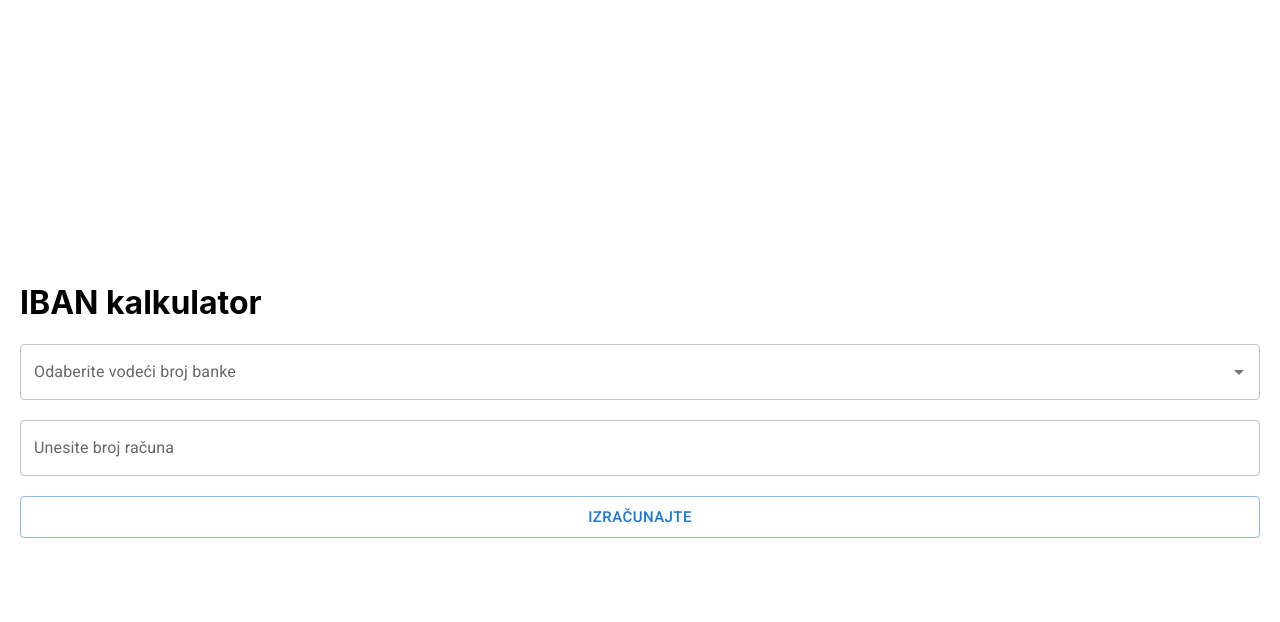
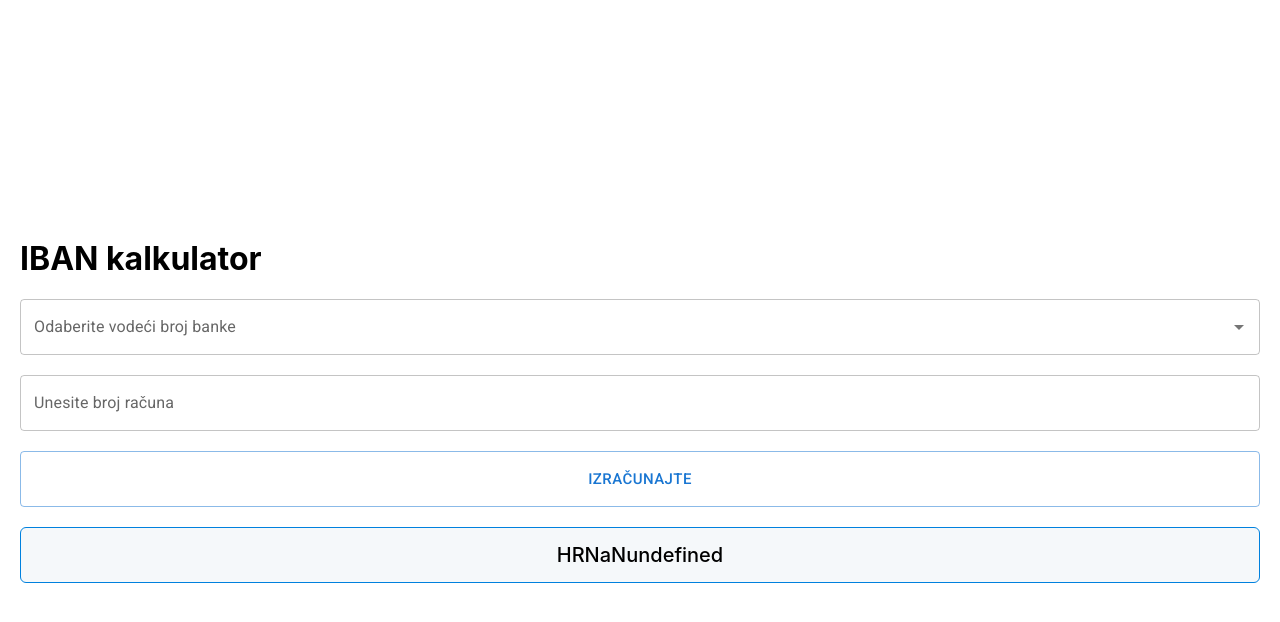
Before and after one commit to celigx/iban-calculator, a React (Create React App) app: page / in a window 1280 px wide. Both pictures are taken after a click on the button "IZRAČUNAJTE". Shown: the top 622 px of the page. Built offline with nearby package versions, Linux system fonts and the light colour scheme.

Commit message:
Add iban output

```diff
--- a/src/App.sass
+++ b/src/App.sass
@@ -6,6 +6,7 @@
   margin: 0 20px
 
   .inputContainer
+    margin: 0 0 20px 0
     .autocomplete
       margin: 0 0 20px 0
     .textField
@@ -13,3 +14,17 @@
       margin: 0 0 20px 0
     .calculateBtn
       width: 100%
+      height: 56px
+
+  .ibanContainer
+    display: none
+    background: #f5f8fa
+    font-size: 20px
+    font-weight: 500
+    text-align: center
+    border: 1px #0081de solid
+    border-radius: 6px
+    padding: 15px 10px
+
+  .show
+    display: block
--- a/src/App.tsx
+++ b/src/App.tsx
@@ -8,6 +8,7 @@ import { bankIdentifierList } from './helper/BankIdentifierList';
 function App() {
   const [bankIdentifier, setBankIdentifier] = useState<number>()
   const [accountNumber, setAccountNumber] = useState<string>('')
+  const [iban, setIban] = useState<string>()
 
   const handleBankIdentifier = (e: any, newValue: any) => {
     setBankIdentifier(newValue.bankId)
@@ -34,6 +35,8 @@ function App() {
     // Concat to IBAN format
     const IBAN: string = String(checkNumber).length === 1 ? countryCode + '0' + checkNumber + bankIdentifier + accountNumber : countryCode + checkNumber + bankIdentifier + accountNumber
     console.log('IBAN', IBAN);
+
+    setIban(IBAN)
   }
 
   return (
@@ -63,6 +66,9 @@ function App() {
         />
         <Button className="calculateBtn" variant="outlined" size="large" onClick={calculateIBAN}>Izračunajte</Button>
       </div>
+      <div className={iban === undefined ? "ibanContainer" : "ibanContainer show"}>
+        {iban}
+      </div>
     </div>
   );
 }
```
